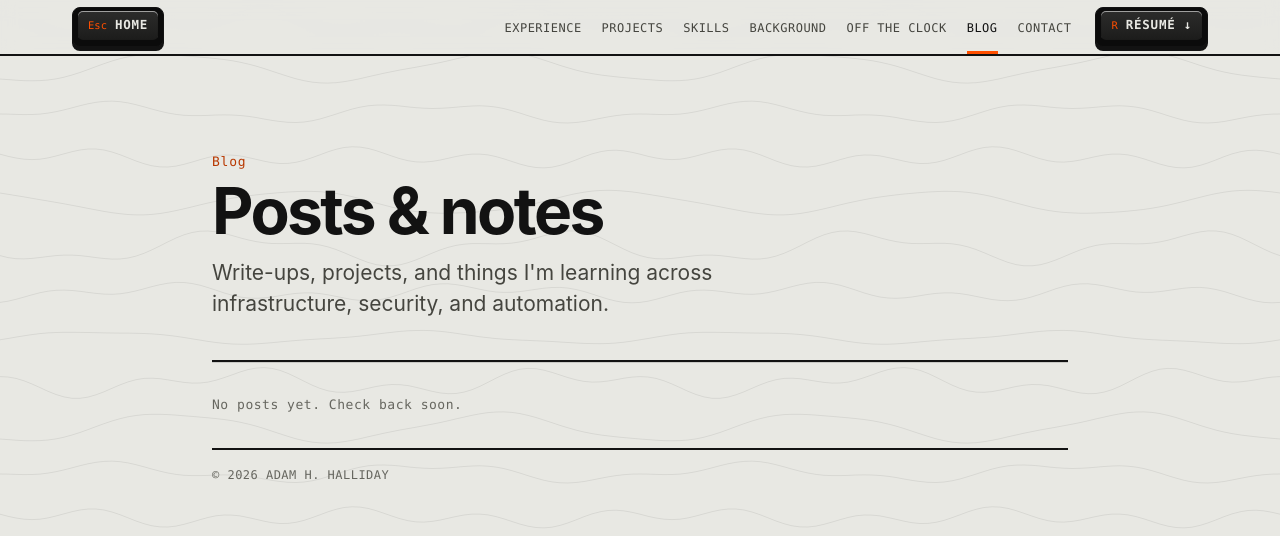
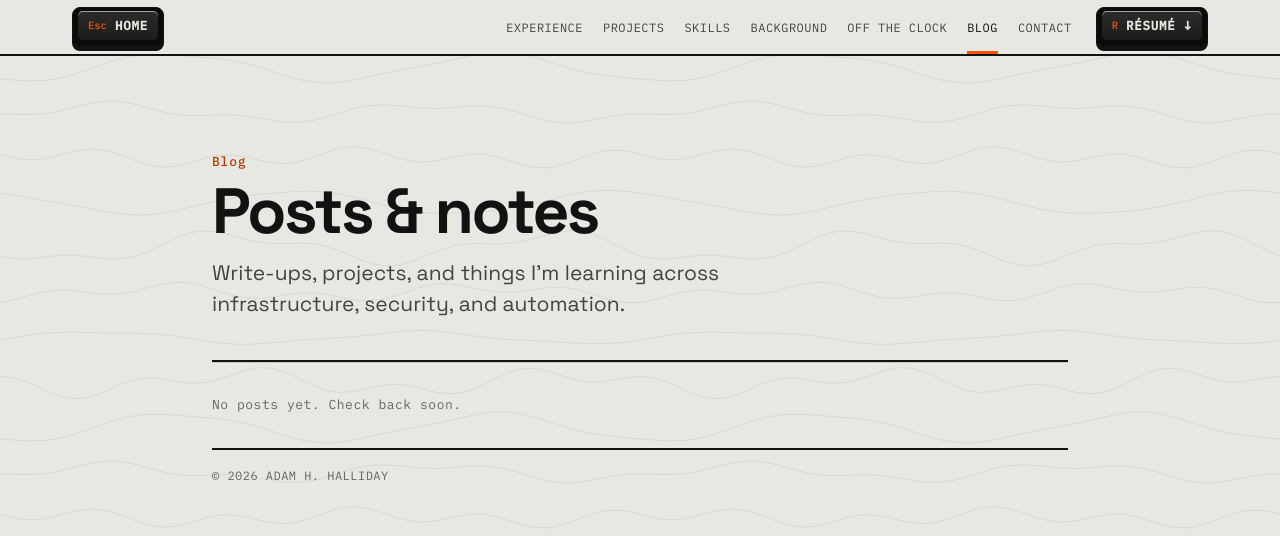
Before and after one commit to DuelMaster1000/DuelMaster1000.github.io, a plain HTML site: page blog/index.html in a window 1280 px wide. Drawn offline with Linux system fonts and the light colour scheme.

Commit message:
Speed up first paint, especially on phones
- Self-host the Latin subsets of Space Grotesk and IBM Plex Mono
  (OFL licenses included) instead of render-blocking Google Fonts;
  preload the main font
- Show the hero immediately instead of fading it in after JS runs
- Serve the portrait as responsive WebP (320/480/640w, JPEG fallback)
- Bump the smallest figure labels to 12px

```diff
--- a/blog/index.html
+++ b/blog/index.html
@@ -3,16 +3,14 @@
 <head>
   <meta charset="utf-8">
   <meta name="viewport" content="width=device-width, initial-scale=1">
-  <meta http-equiv="Content-Security-Policy" content="default-src 'self'; script-src 'self'; style-src 'self' https://fonts.googleapis.com; font-src https://fonts.gstatic.com; img-src 'self' https: data:; connect-src 'self'; base-uri 'self'; form-action 'self'; object-src 'none'">
+  <meta http-equiv="Content-Security-Policy" content="default-src 'self'; script-src 'self'; style-src 'self'; font-src 'self'; img-src 'self' https: data:; connect-src 'self'; base-uri 'self'; form-action 'self'; object-src 'none'">
   <title>Blog — Adam Halliday</title>
   <meta name="description" content="Posts by Adam Halliday on infrastructure, security, automation, and what I'm learning.">
   <meta name="theme-color" content="#e8e8e3">
   <link rel="icon" href="../assets/favicon-32.png" sizes="32x32" type="image/png">
   <link rel="icon" href="../assets/favicon.svg" type="image/svg+xml">
   <link rel="apple-touch-icon" href="../assets/apple-touch-icon.png">
-  <link rel="preconnect" href="https://fonts.googleapis.com">
-  <link rel="preconnect" href="https://fonts.gstatic.com" crossorigin>
-  <link href="https://fonts.googleapis.com/css2?family=Space+Grotesk:wght@400;500;700&family=IBM+Plex+Mono:wght@400;500&display=swap" rel="stylesheet">
+  <link rel="preload" href="../assets/fonts/space-grotesk-latin.woff2" as="font" type="font/woff2" crossorigin>
   <link rel="stylesheet" href="../styles.css">
   <link rel="stylesheet" href="blog.css">
 </head>
--- a/styles.css
+++ b/styles.css
@@ -4,6 +4,32 @@
    Single column; every section reads top to bottom.
    No frameworks, no build step.
    ========================================================= */
+
+/* ---------- Fonts (self-hosted, Latin subset; SIL Open Font License, see assets/fonts) ---------- */
+@font-face {
+  font-family: "Space Grotesk";
+  font-style: normal;
+  font-weight: 300 700;  /* variable font: one file covers every weight */
+  font-display: swap;
+  src: url("assets/fonts/space-grotesk-latin.woff2") format("woff2");
+  unicode-range: U+0000-00FF, U+0131, U+0152-0153, U+02BB-02BC, U+02C6, U+02DA, U+02DC, U+0304, U+0308, U+0329, U+2000-206F, U+20AC, U+2122, U+2191, U+2193, U+2212, U+2215, U+FEFF, U+FFFD;
+}
+@font-face {
+  font-family: "IBM Plex Mono";
+  font-style: normal;
+  font-weight: 400;
+  font-display: swap;
+  src: url("assets/fonts/ibm-plex-mono-400-latin.woff2") format("woff2");
+  unicode-range: U+0000-00FF, U+0131, U+0152-0153, U+02BB-02BC, U+02C6, U+02DA, U+02DC, U+0304, U+0308, U+0329, U+2000-206F, U+20AC, U+2122, U+2191, U+2193, U+2212, U+2215, U+FEFF, U+FFFD;
+}
+@font-face {
+  font-family: "IBM Plex Mono";
+  font-style: normal;
+  font-weight: 500;
+  font-display: swap;
+  src: url("assets/fonts/ibm-plex-mono-500-latin.woff2") format("woff2");
+  unicode-range: U+0000-00FF, U+0131, U+0152-0153, U+02BB-02BC, U+02C6, U+02DA, U+02DC, U+0304, U+0308, U+0329, U+2000-206F, U+20AC, U+2122, U+2191, U+2193, U+2212, U+2215, U+FEFF, U+FFFD;
+}
 
 :root {
   --paper: #e8e8e3;
@@ -441,13 +467,13 @@ button.key { font: inherit; cursor: pointer; text-align: left; }
   justify-content: space-between;
   margin-top: 8px;
   font-family: var(--mono);
-  font-size: 11.5px;
+  font-size: 12px;
   color: var(--muted);
 }
 .fig__src {
   margin-top: 14px;
   font-family: var(--mono);
-  font-size: 11.5px;
+  font-size: 12px;
   color: var(--muted);
 }
 .fig__src a { color: var(--ink-2); text-underline-offset: 2px; }
```
Also changed, not shown: blog/post.html (+2 -4 lines), blog/write.html (+2 -4 lines), index.html (+10 -8 lines), assets/adam-halliday-320.webp (added), assets/adam-halliday-480.webp (added), assets/adam-halliday-640.webp (added), assets/fonts/OFL-IBMPlexMono.txt (added), assets/fonts/OFL-SpaceGrotesk.txt (added), assets/fonts/ibm-plex-mono-400-latin.woff2 (added), assets/fonts/ibm-plex-mono-500-latin.woff2 (added), assets/fonts/space-grotesk-latin.woff2 (added).
